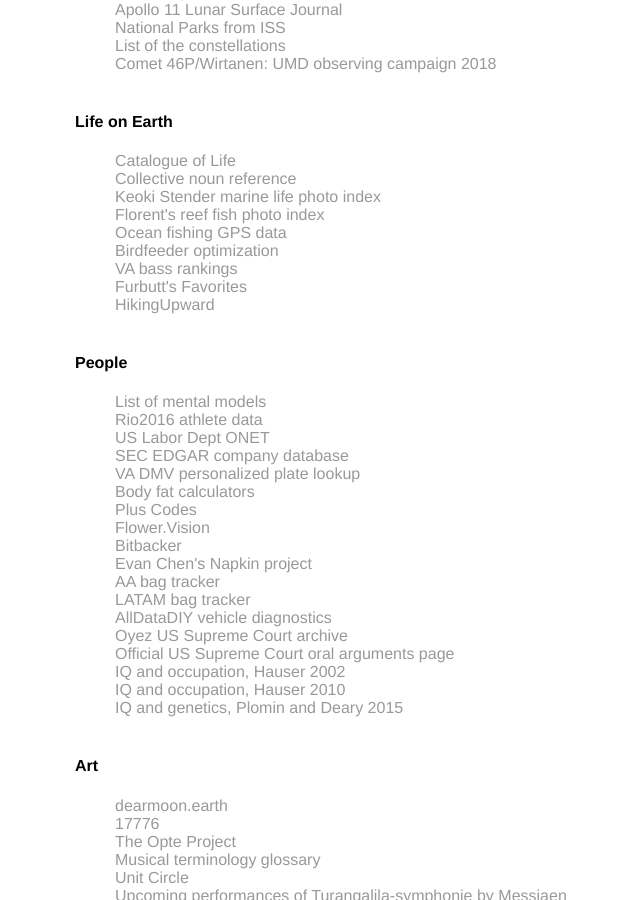
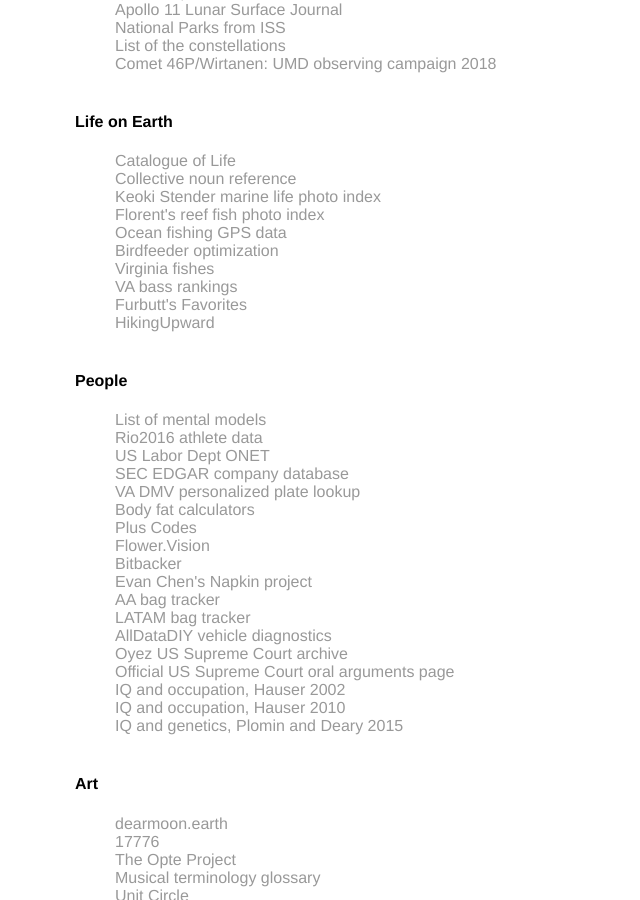
Before and after one commit to amcnicho/amcnicho.github.io, a Jekyll site: the page built from misc/index.html, in a window 1280 px wide and 900 px high, scrolled down 1034 px. Shown: the whole window, without its empty margins (117-757 px from the left). Built offline with Jekyll 4.4.1, drawn with Linux system fonts in a browser that asks for light colours.

Commit message:
Update index.html

```diff
--- a/misc/index.html
+++ b/misc/index.html
@@ -59,6 +59,7 @@
         <li><a href="https://reefguide.org/home.html">Florent's reef fish photo index</a></li>
         <li><a href="http://globalfishingwatch.org/map/workspace/gfw-tasks-766-sharks-v1">Ocean fishing GPS data</a></li>
         <li><a href="http://www.thewoodfather.com/reddit/seeds/index.html">Birdfeeder optimization</a></li>
+        <li><a href="https://www.dgif.virginia.gov/wildlife/fish/">Virginia fishes</a></li>
         <li><a href="https://www.dgif.virginia.gov/fishing/forecasts-and-reports/largemouth-bass-lakes/">VA bass rankings</a></li>
         <li><a href="http://www.vhtrc.org/trails/about">Furbutt's Favorites</a></li>
         <li><a href="https://www.hikingupward.com/">HikingUpward</a></li>
```
